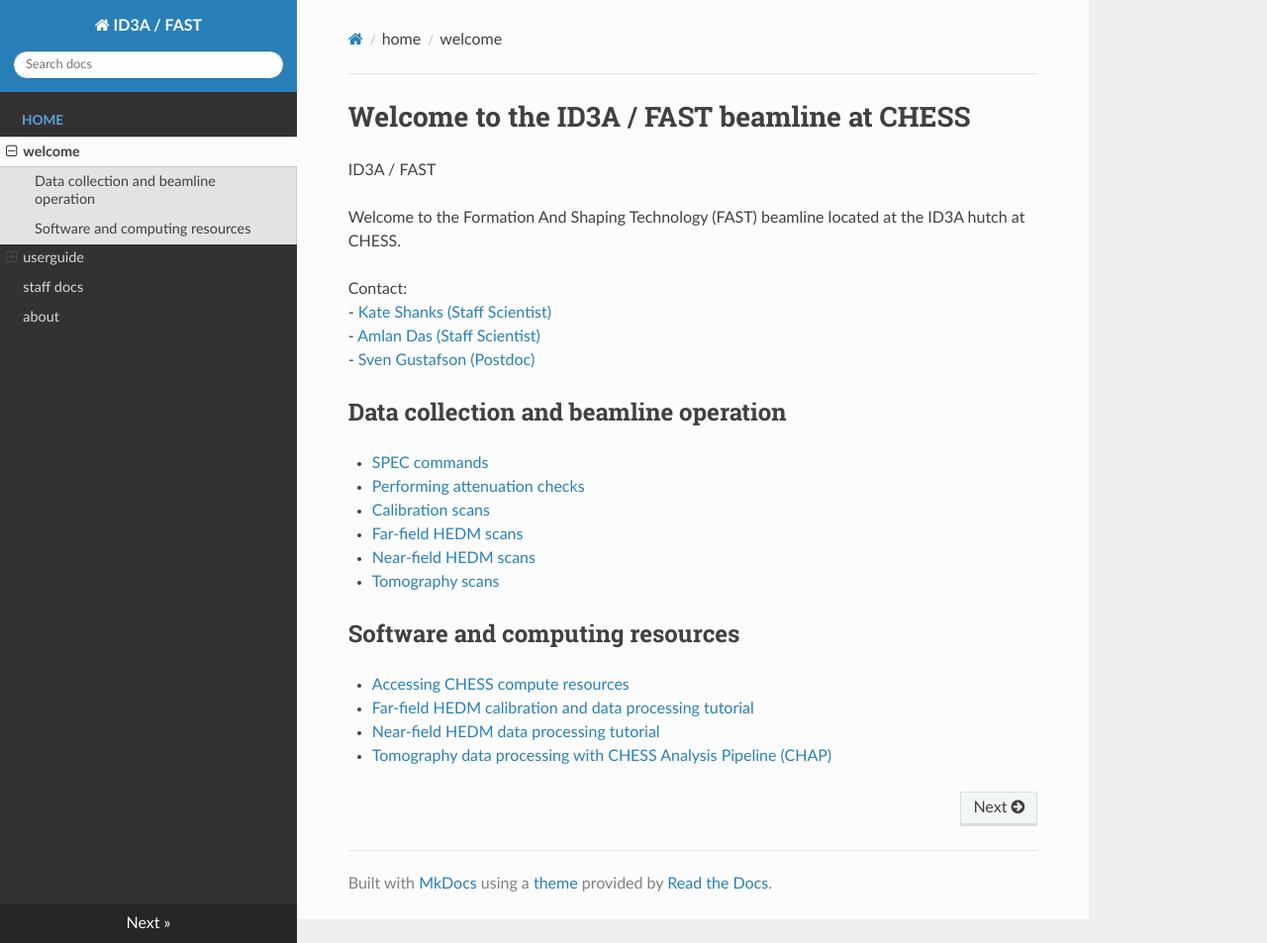
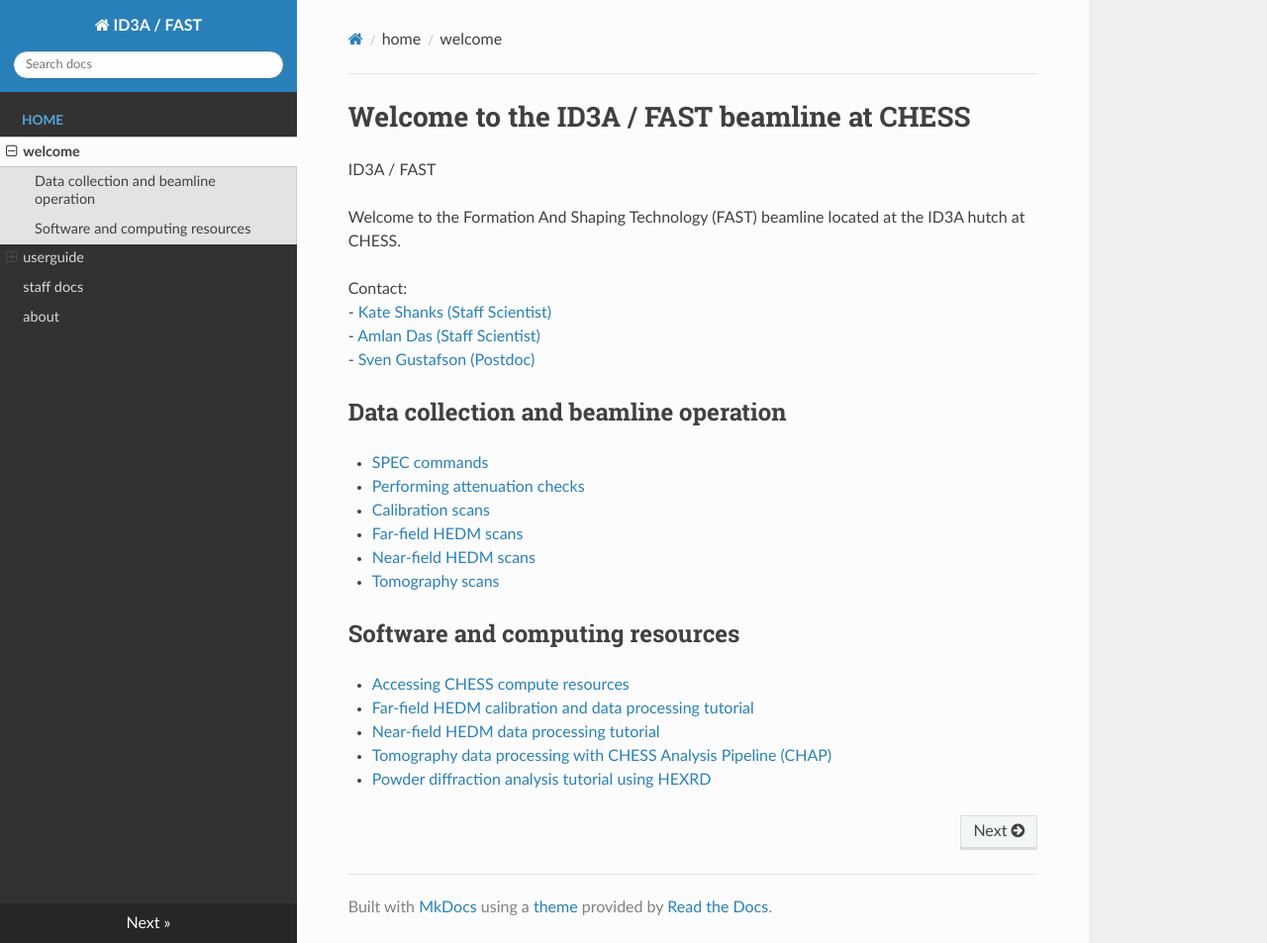
Before and after one commit to ksg52/CHESS-ID3A-FAST, an MkDocs documentation site: the page built from docs/index.md, in a window 1280 px wide and 953 px high. Shown: the whole window at 99% size. Built offline with MkDocs 1.6.1, drawn with Linux system fonts in a browser that asks for light colours; nearby versions of some CDN libraries.

Commit message:
added powder diffraction userguide

```diff
--- a/docs/index.md
+++ b/docs/index.md
@@ -23,3 +23,4 @@ Contact:
 * [Far-field HEDM calibration and data processing tutorial](https://cornell.box.com/s/pdlwna7i4b6hwqy24or51lopjeqmhzb7)
 * [Near-field HEDM data processing tutorial](https://cornell.box.com/s/7btbs44evg47rsix540l9bqlp4mrcaia)
 * [Tomography data processing with CHESS Analysis Pipeline (CHAP)](https://cornell.box.com/s/tblu711mnoajszul8x4kmpjxoy30ajvb)
+* [Powder diffraction analysis tutorial using HEXRD](https://cornell.box.com/v/chess-fast-guide-powder)
```
